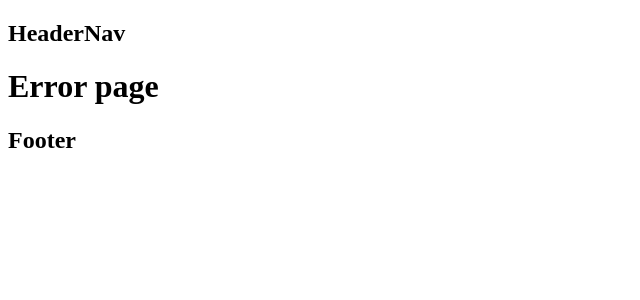
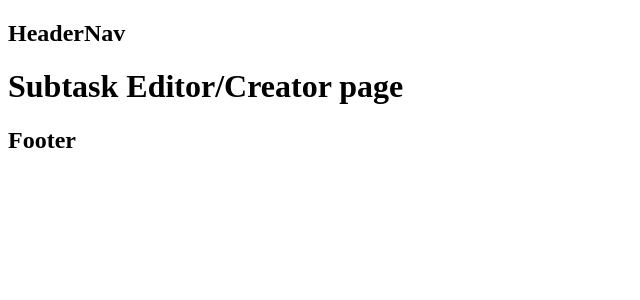
Before and after one commit to SnapperGee/todo, a React (Vite) app in the folder client/: page /subtask in a window 1280 px wide. Shown: the top 300 px of the page, without its empty margins (0-640 px from the left). Built offline with nearby package versions, Linux system fonts and the light colour scheme.

Commit message:
Revert "Remove subtask from pages and routes and rename task-viewer to task."
This reverts commit 020cbed6b23b1f3be942702b7d715c0d779479fd.

```diff
--- /dev/null
+++ b/client/src/page/subtask.tsx
@@ -0,0 +1,8 @@
+export const Subtask = () =>
+(
+    <>
+        <h1>Subtask Editor/Creator page</h1>
+    </>
+);
+
+export default Subtask;
--- a/client/src/page/task.tsx
+++ b/client/src/page/task-editor.tsx
@@ -1,8 +1,8 @@
-export const Task = () =>
+export const TaskEditor = () =>
 (
     <>
         <h1>Task Editor/Creator page</h1>
     </>
 );
 
-export default Task;
+export default TaskEditor;
```
Also changed, not shown: client/src/router.tsx (+8 -3 lines).
